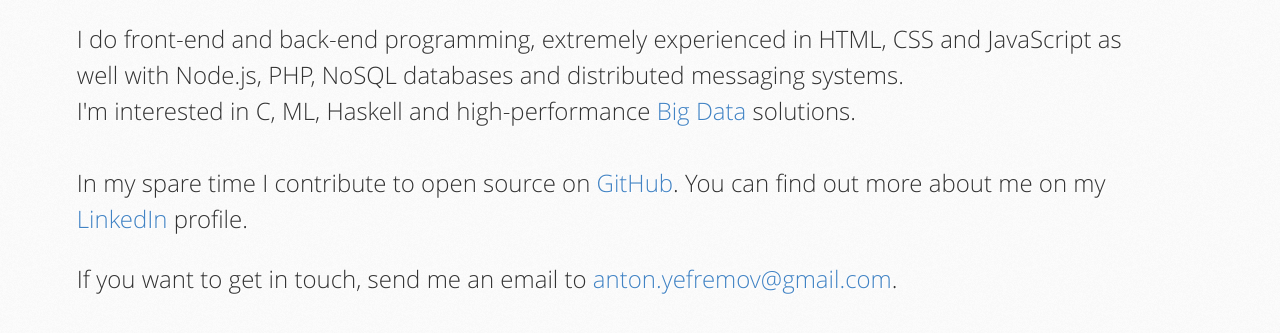
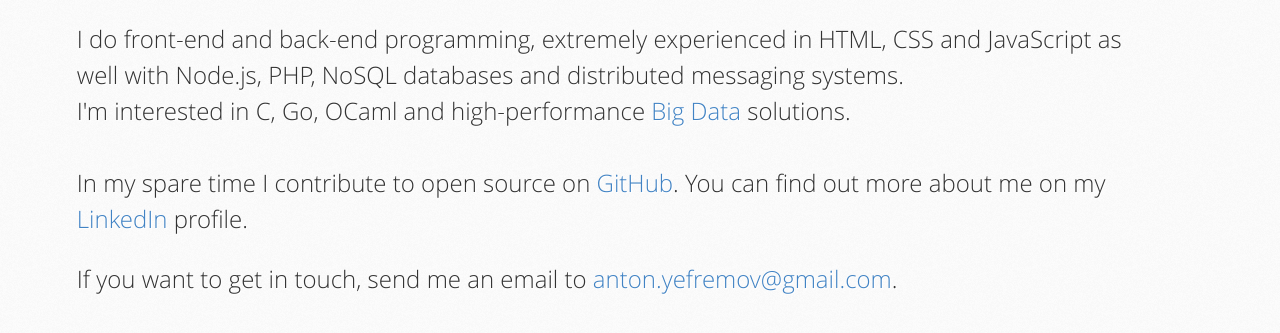
Before and after one commit to yefremov/yefremov.github.com, a plain HTML site: page index.html in a window 1280 px wide. Shown: the part 207-540 px from the top of the page. Drawn offline with Linux system fonts and the light colour scheme; a web font is replaced by a local one.

Commit message:
Update index.html

```diff
--- a/index.html
+++ b/index.html
@@ -30,7 +30,7 @@
           CSS and JavaScript as well with Node.js, PHP, NoSQL databases and
           distributed messaging systems.
           <br>
-          I'm interested in C, ML, Haskell and high-performance
+          I'm interested in C, Go, OCaml and high-performance
           <a href="http://en.wikipedia.org/wiki/Big_data" target="blank">Big Data</a>
           solutions.
           <br>
```
